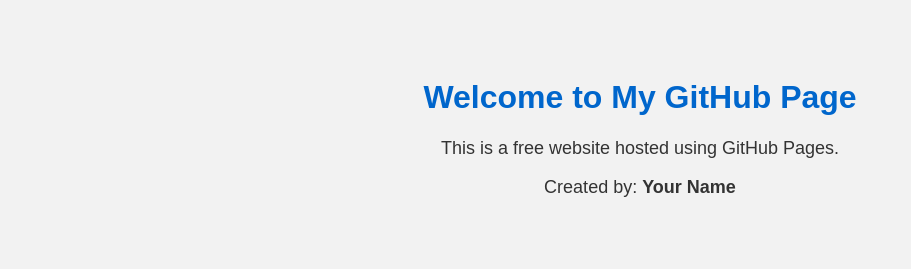
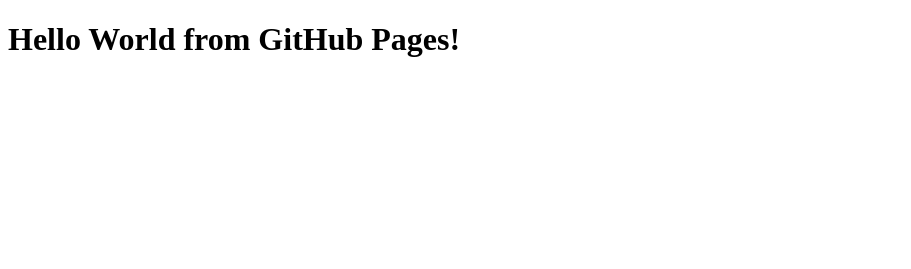
Before and after one commit to rdnzee/ulemj, a plain HTML site: page index.html in a window 1280 px wide. Shown: the whole page, without its empty margins (0-911 px from the left). Drawn offline with Linux system fonts and the light colour scheme.

Commit message:
Update index.html

```diff
--- a/index.html
+++ b/index.html
@@ -1,28 +1,9 @@
 <!DOCTYPE html>
-<html lang="en">
-<head>
-  <meta charset="UTF-8">
-  <meta name="viewport" content="width=device-width, initial-scale=1">
-  <title>My GitHub Website</title>
-  <style>
-    body {
-      font-family: Arial, sans-serif;
-      background-color: #f2f2f2;
-      color: #333;
-      text-align: center;
-      padding: 50px;
-    }
-    h1 {
-      color: #0066cc;
-    }
-    p {
-      font-size: 18px;
-    }
-  </style>
-</head>
-<body>
-  <h1>Welcome to My GitHub Page</h1>
-  <p>This is a free website hosted using GitHub Pages.</p>
-  <p>Created by: <strong>Your Name</strong></p>
-</body>
+<html>
+  <head>
+    <title>My GitHub Site</title>
+  </head>
+  <body>
+    <h1>Hello World from GitHub Pages!</h1>
+  </body>
 </html>
```
